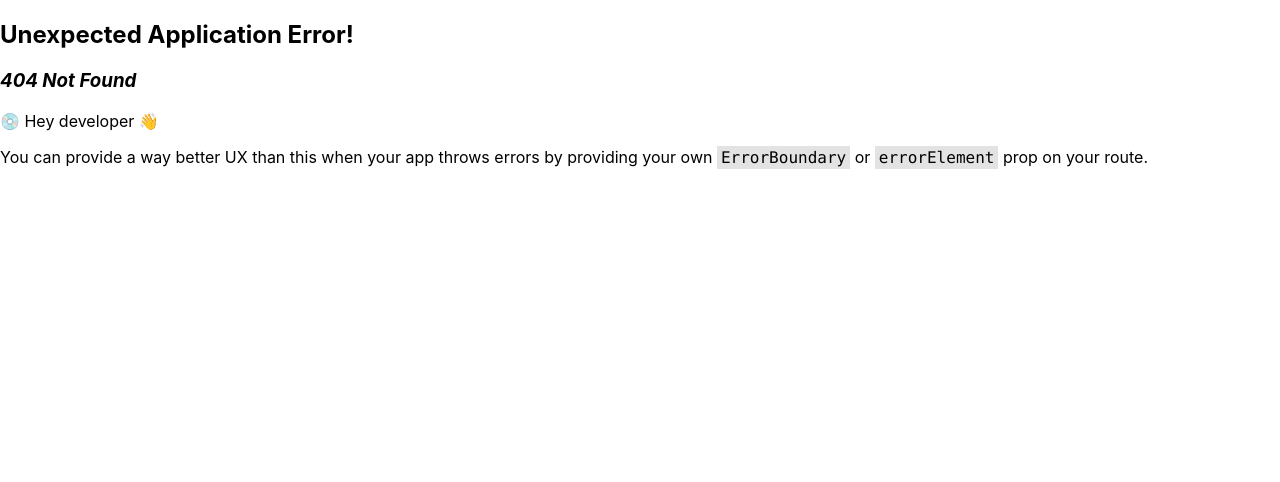
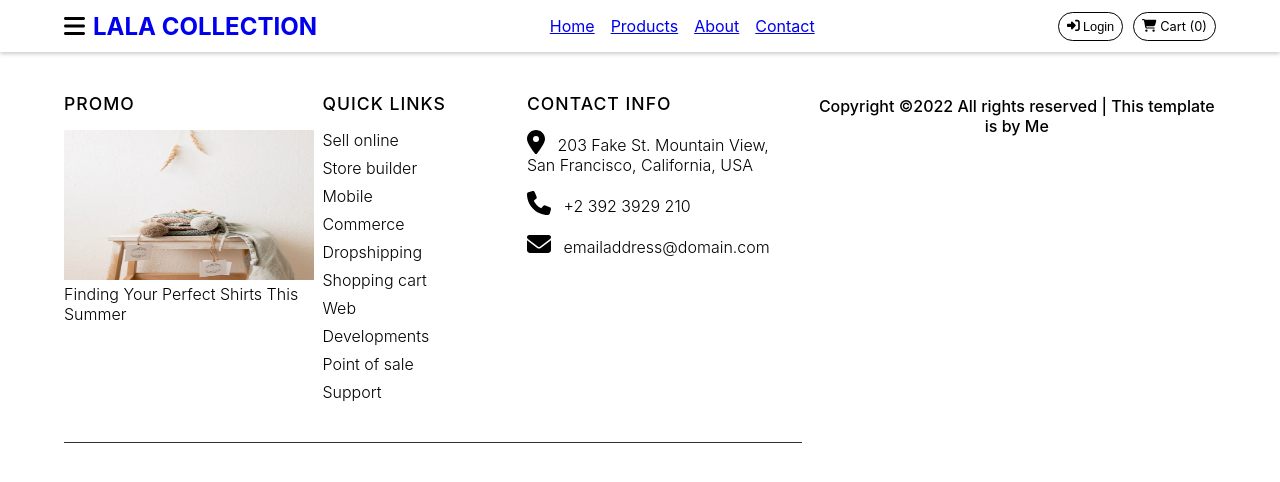
Before and after one commit to cuongnc15/Noname, a React (Create React App) app: page /cart in a window 1280 px wide. Before the commit this address had no page. Shown: the top 482 px of the page. Built offline with nearby package versions, Linux system fonts and the light colour scheme.

Commit message:
merge product

```diff
--- a/src/App.tsx
+++ b/src/App.tsx
@@ -3,13 +3,13 @@ import Header from './component/Header/Header';
 import Footer from './component/Footer/Footer';
 import Contact from './component/Contact/Contact';
 import Heading from './components/Heading';
+import Info from './component/Info/Info';
 
 function App() {
   return (
     <>
     <Header/>
-    {/* <Info/> */}
-    {/* <Contact/> */}
+
 
     {/* <Heading/> */}
     <Footer/>
--- /dev/null
+++ b/src/page/CartPage.tsx
@@ -0,0 +1,16 @@
+import Cart from "../cart/Cart";
+import Footer from "../component/Footer/Footer";
+import Header from "../component/Header/Header";
+import Register from "../register/Register";
+
+function CartPage() {
+  return(
+    <>
+        <Header/>
+        <Cart/>
+        <Footer/>
+    </>
+  );
+
+}
+export default CartPage;
--- /dev/null
+++ b/src/page/ProductPage.tsx
@@ -0,0 +1,16 @@
+import Contact from "../component/Contact/Contact";
+import Footer from "../component/Footer/Footer";
+import Header from "../component/Header/Header";
+import Heading from "../components/Heading";
+
+function ProductPage() {
+  return(
+    <>
+        <Header/>
+        <Heading />
+        <Footer/>
+    </>
+  );
+
+}
+export default ProductPage;
```
Also changed, not shown: src/index.tsx (+11 -0 lines).
